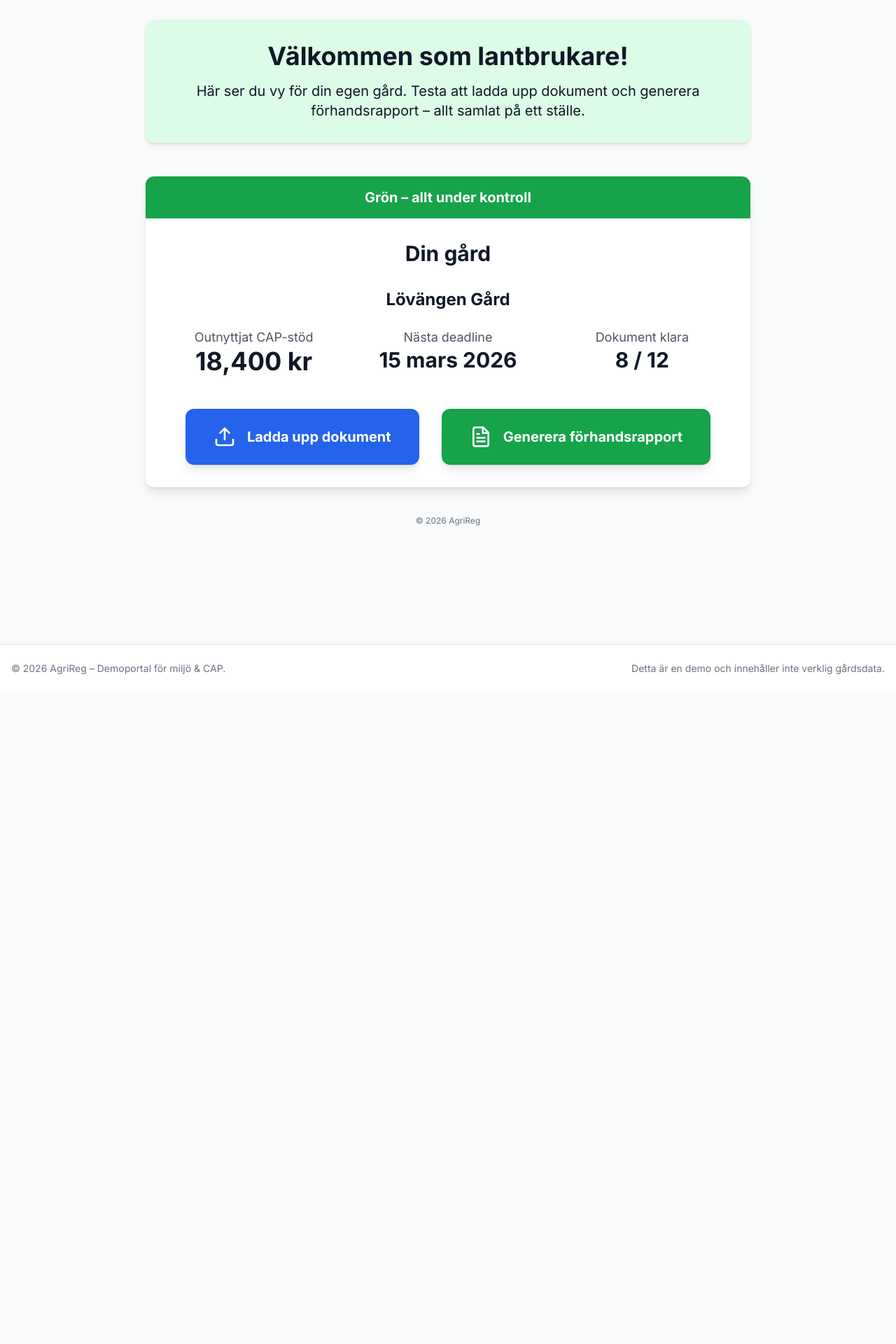
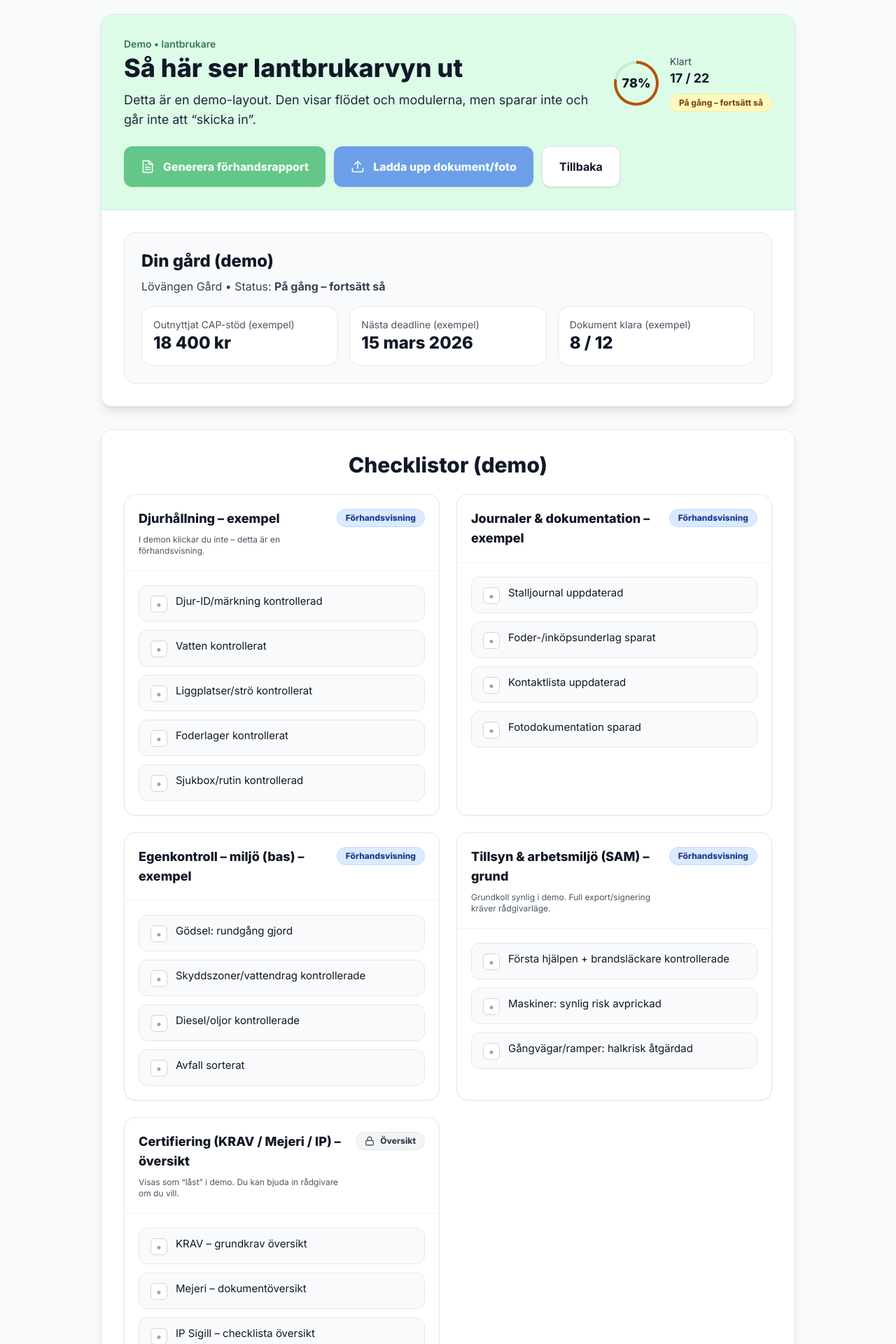
Before and after one commit to purre83/agrireg-demo-public, a Next.js app: page /for-lantbrukare in a window 1280 px wide. Shown: the part 100-2020 px from the top of the page at 70% size. Before the commit the page ends 1089 px from the top, so only its background shows below. Built offline with nearby package versions, Linux system fonts and the light colour scheme.

Commit message:
Fix demo lantbrukare vy

```diff
--- a/app/for-lantbrukare/page.tsx
+++ b/app/for-lantbrukare/page.tsx
@@ -112,6 +112,7 @@ export default function LantbrukarePage() {
 }
 
 /* ------------------------- PILOT VIEW ------------------------- */
+/* (LÄMNAS OBEARBETAD – enligt din instruktion) */
 
 function PilotView({ pilotFarm }: { pilotFarm: Farm }) {
   const modules = useMemo(() => {
@@ -226,7 +227,15 @@ function PilotView({ pilotFarm }: { pilotFarm: Farm }) {
       const arr = checks[m.id] || [];
       const done = arr.filter(Boolean).length;
       const pct = m.items.length ? Math.round((done / m.items.length) * 100) : 0;
-      return { id: m.id, title: m.title, done, total: m.items.length, pct: clamp(pct, 0, 100), status: statusFromPercent(pct), note: (m as any).note as string | undefined };
+      return {
+        id: m.id,
+        title: m.title,
+        done,
+        total: m.items.length,
+        pct: clamp(pct, 0, 100),
+        status: statusFromPercent(pct),
+        note: (m as any).note as string | undefined
+      };
     });
   }, [checks, modules]);
 
@@ -352,7 +361,6 @@ function PilotView({ pilotFarm }: { pilotFarm: Farm }) {
                 Generera förhandsrapport
               </button>
 
-              {/* FIX #9: Smart lösning: knappen finns men är diskret, och kan tas bort helt senare */}
               <a
                 href="mailto:pilot@agrireg.se?subject=Harparboda – hjälp att exportera rapport"
                 className={exportBtnClass}
@@ -361,8 +369,6 @@ function PilotView({ pilotFarm }: { pilotFarm: Farm }) {
                 <Mail className="w-5 h-5" />
                 Hjälp att exportera (valfritt)
               </a>
-
-              {/* FIX #5: Ta bort tillbaka-knappen */}
             </div>
           </div>
 
@@ -556,10 +562,7 @@ function PilotView({ pilotFarm }: { pilotFarm: Farm }) {
           </div>
         </div>
 
-        {/* FIX #4: Ta bort rutan “Du har koll-läget här...” */}
-        {/* (borta) */}
-
-        {/* FOOTER (FIX #2 + #11) */}
+        {/* FOOTER */}
         <div className="text-center text-xs text-gray-500 mt-10 pb-10">
           © 2026 AgriReg
         </div>
@@ -608,7 +611,7 @@ function ReportModal({
   const status = statusFromPercent(summary.percent);
   const topTodos = todos.slice(0, 16);
 
-  // FIX #8: close on overlay click
+  // close on overlay click
   const onOverlayClick = (e: React.MouseEvent<HTMLDivElement>) => {
     if (e.target === e.currentTarget) onClose();
   };
@@ -618,7 +621,6 @@ function ReportModal({
       className="fixed inset-0 bg-black/60 flex items-center justify-center z-50 p-4"
       onClick={onOverlayClick}
     >
-      {/* FIX #8: scroll */}
       <div className="w-full max-w-4xl bg-white rounded-2xl shadow-2xl overflow-hidden max-h-[85vh] overflow-y-auto">
         <div className="p-5 border-b border-gray-100 flex items-center justify-between sticky top-0 bg-white z-10">
           <div>
@@ -703,7 +705,6 @@ function ReportModal({
               </p>
             </div>
 
-            {/* FIX #8: “Klar” stänger */}
             <button
               onClick={onClose}
               className="mt-5 w-full bg-green-600 text-white py-3 rounded-xl font-extrabold shadow hover:bg-green-700 transition"
@@ -722,31 +723,84 @@ function ReportModal({
 }
 
 /* ------------------------- DEMO VIEW ------------------------- */
+/* FIXAD: återställer “resten av sidan” + gör den lik Jockes vy men icke-funktionell. */
 
 function DemoView() {
   const exampleFarm = Array.isArray(farms) && farms.length > 0 ? farms[0] : null;
-
-  const bondStatusColor =
-    exampleFarm?.status === 'green'
-      ? 'bg-green-600 text-white'
-      : exampleFarm?.status === 'yellow'
-        ? 'bg-yellow-600 text-white'
-        : 'bg-red-600 text-white';
-
-  const statusText =
-    exampleFarm?.status === 'green'
-      ? 'Grön – allt under kontroll'
-      : exampleFarm?.status === 'yellow'
-        ? 'Gul – viss risk'
-        : 'Startläge – börja checka av!';
-
-  const unusedSupport = 18400;
 
   const [showInfoModal, setShowInfoModal] = useState(false);
   const [showInviteForm, setShowInviteForm] = useState(false);
   const [inviteEmail, setInviteEmail] = useState('');
   const [inviteSent, setInviteSent] = useState(false);
   const [showHelpForm, setShowHelpForm] = useState(false);
+
+  // “Ser ut som” Jockes vy men utan funktion: statiska siffror
+  const demoPct = exampleFarm?.status === 'green' ? 78 : exampleFarm?.status === 'yellow' ? 55 : 25;
+  const demoDone = Math.round((demoPct / 100) * 22);
+  const demoTotal = 22;
+  const overall = statusFromPercent(demoPct);
+
+  const ringStyle = {
+    background: `conic-gradient(${overall.ring} ${demoPct * 3.6}deg, rgba(0,0,0,0.08) 0deg)`,
+  } as React.CSSProperties;
+
+  const demoModules = useMemo(() => {
+    return [
+      {
+        id: 'djurhallning',
+        title: 'Djurhållning – exempel',
+        note: 'I demon klickar du inte – detta är en förhandsvisning.',
+        items: [
+          'Djur-ID/märkning kontrollerad',
+          'Vatten kontrollerat',
+          'Liggplatser/strö kontrollerat',
+          'Foderlager kontrollerat',
+          'Sjukbox/rutin kontrollerad',
+        ],
+      },
+      {
+        id: 'journaler',
+        title: 'Journaler & dokumentation – exempel',
+        items: [
+          'Stalljournal uppdaterad',
+          'Foder-/inköpsunderlag sparat',
+          'Kontaktlista uppdaterad',
+          'Fotodokumentation sparad',
+        ],
+      },
+      {
+        id: 'miljo',
+        title: 'Egenkontroll – miljö (bas) – exempel',
+        items: [
+          'Gödsel: rundgång gjord',
+          'Skyddszoner/vattendrag kontrollerade',
+          'Diesel/oljor kontrollerade',
+          'Avfall sorterat',
+        ],
+      },
+      {
+        id: 'sam',
+        title: 'Tillsyn & arbetsmiljö (SAM) – grund',
+        note: 'Grundkoll synlig i demo. Full export/signering kräver rådgivarläge.',
+        items: [
+          'Första hjälpen + brandsläckare kontrollerade',
+          'Maskiner: synlig risk avprickad',
+          'Gångvägar/ramper: halkrisk åtgärdad',
+        ],
+      },
+      {
+        id: 'cert',
+        title: 'Certifiering (KRAV / Mejeri / IP) – översikt',
+        note: 'Visas som “låst” i demo. Du kan bjuda in rådgivare om du vill.',
+        items: [
+          'KRAV – grundkrav översikt',
+          'Mejeri – dokumentöversikt',
+          'IP Sigill – checklista översikt',
+        ],
+        locked: true,
+      },
+    ];
+  }, []);
 
   if (!exampleFarm) {
     return (
@@ -766,63 +820,191 @@ function DemoView() {
     );
   }
 
+  // “Icke-funktionell” UI: knappar ser riktiga ut men är disabled
+  const disabledBtn =
+    "inline-flex items-center justify-center gap-3 px-6 py-4 rounded-xl font-extrabold shadow transition opacity-60 cursor-not-allowed";
+  const disabledBtnGreen = `${disabledBtn} bg-green-600 text-white`;
+  const disabledBtnBlue = `${disabledBtn} bg-blue-600 text-white`;
+
   return (
-    <div className="min-h-screen bg-gray-50 py-12">
-      <div className="max-w-4xl mx-auto px-4">
-        <div className="bg-green-100 p-8 rounded-xl mb-12 text-center shadow-md">
-          <h1 className="text-4xl font-bold mb-4">Välkommen som lantbrukare!</h1>
-          <p className="text-xl max-w-3xl mx-auto">
-            Här ser du vy för din egen gård. Testa att ladda upp dokument och generera förhandsrapport – allt samlat på ett ställe.
-          </p>
-        </div>
+    <div className="min-h-screen bg-gray-50 py-10">
+      <div className="max-w-5xl mx-auto px-4">
+        {/* DEMO-BANNER (liknar Jockes vy) */}
+        <div className="bg-white rounded-2xl shadow-lg border border-gray-200 overflow-hidden mb-8">
+          <div className="p-6 md:p-8 bg-green-100 border-b border-green-200">
+            <div className="flex flex-col md:flex-row md:items-center md:justify-between gap-6">
+              <div>
+                <p className="text-sm font-semibold text-green-900/80">Demo • lantbrukare</p>
+                <h1 className="text-3xl md:text-4xl font-extrabold mt-1">
+                  Så här ser lantbrukarvyn ut
+                </h1>
+                <p className="text-base md:text-lg mt-3 text-gray-800 max-w-2xl">
+                  Detta är en demo-layout. Den visar flödet och modulerna, men sparar inte och går inte att “skicka in”.
+                </p>
+              </div>
 
-        <div className="bg-white rounded-xl shadow-lg overflow-hidden">
-          <div className={`p-4 text-center font-bold text-xl ${bondStatusColor}`}>
-            {statusText}
-          </div>
-
-          <div className="p-8">
-            <h2 className="text-3xl font-bold mb-8 text-center">Din gård</h2>
-
-            <h3 className="text-2xl font-bold mb-6 text-center">{exampleFarm.name}</h3>
-
-            <div className="grid grid-cols-1 md:grid-cols-3 gap-8 mb-12">
-              <div className="text-center">
-                <p className="text-lg text-gray-600">Outnyttjat CAP-stöd</p>
-                <p className="text-4xl font-bold text-primary">{unusedSupport.toLocaleString()} kr</p>
-              </div>
-              <div className="text-center">
-                <p className="text-lg text-gray-600">Nästa deadline</p>
-                <p className="text-3xl font-bold">15 mars 2026</p>
-              </div>
-              <div className="text-center">
-                <p className="text-lg text-gray-600">Dokument klara</p>
-                <p className="text-3xl font-bold">8 / 12</p>
+              <div className="flex items-center gap-4">
+                <div className="w-16 h-16 rounded-full p-1" style={ringStyle} aria-label={`Demo progress ${demoPct}%`}>
+                  <div className="w-full h-full rounded-full bg-green-100 flex items-center justify-center">
+                    <span className="text-lg font-extrabold text-gray-900">{demoPct}%</span>
+                  </div>
+                </div>
+                <div>
+                  <p className="text-sm text-gray-700">Klart</p>
+                  <p className="text-lg font-bold text-gray-900">
+                    {demoDone} / {demoTotal}
+                  </p>
+                  <span className={`inline-flex mt-2 items-center gap-2 px-3 py-1 rounded-full border text-xs font-extrabold ${overall.pill}`}>
+                    {overall.label}
+                  </span>
+                </div>
               </div>
             </div>
 
-            <div className="flex flex-col sm:flex-row gap-8 justify-center">
-              <button className="flex items-center justify-center gap-4 bg-blue-600 text-white px-10 py-6 rounded-xl font-bold hover:bg-blue-700 transition shadow-lg text-xl">
-                <Upload size={32} />
-                Ladda upp dokument
-              </button>
-              <button className="flex items-center justify-center gap-4 bg-green-600 text-white px-10 py-6 rounded-xl font-bold hover:bg-green-700 transition shadow-lg text-xl">
-                <FileText size={32} />
+            {/* TOP ACTIONS (visuellt, ej funktionellt) */}
+            <div className="mt-6 flex flex-col sm:flex-row gap-3">
+              <button disabled className={disabledBtnGreen}>
+                <FileText className="w-5 h-5" />
                 Generera förhandsrapport
               </button>
+
+              <button disabled className={disabledBtnBlue}>
+                <Upload className="w-5 h-5" />
+                Ladda upp dokument/foto
+              </button>
+
+              <Link
+                href="/"
+                className="inline-flex items-center justify-center gap-3 bg-white text-gray-900 px-6 py-4 rounded-xl font-bold shadow border border-gray-200 hover:bg-gray-50 transition"
+              >
+                Tillbaka
+              </Link>
+            </div>
+          </div>
+
+          {/* “Din gård”-kort (demo) */}
+          <div className="p-6 md:p-8">
+            <div className="bg-gray-50 border border-gray-200 rounded-2xl p-6">
+              <h2 className="text-xl md:text-2xl font-extrabold text-gray-900">Din gård (demo)</h2>
+              <p className="mt-2 text-gray-700">
+                {exampleFarm?.name || 'Exempelgård'} • Status: <span className="font-bold">{overall.label}</span>
+              </p>
+              <div className="mt-4 grid md:grid-cols-3 gap-4">
+                <div className="bg-white rounded-2xl border border-gray-200 p-4">
+                  <p className="text-sm text-gray-600">Outnyttjat CAP-stöd (exempel)</p>
+                  <p className="text-2xl font-extrabold text-primary">18 400 kr</p>
+                </div>
+                <div className="bg-white rounded-2xl border border-gray-200 p-4">
+                  <p className="text-sm text-gray-600">Nästa deadline (exempel)</p>
+                  <p className="text-2xl font-extrabold text-gray-900">15 mars 2026</p>
+                </div>
+                <div className="bg-white rounded-2xl border border-gray-200 p-4">
+                  <p className="text-sm text-gray-600">Dokument klara (exempel)</p>
+                  <p className="text-2xl font-extrabold text-gray-900">8 / 12</p>
+                </div>
+              </div>
             </div>
           </div>
         </div>
 
-        {/* FIX #2/#11: ingen demo-footertext */}
+        {/* CHECKLISTOR (demo: synliga men icke-klickbara) */}
+        <div className="bg-white rounded-2xl shadow-lg p-6 md:p-8 mb-8 border border-gray-200">
+          <h2 className="text-2xl md:text-3xl font-extrabold text-center mb-6">Checklistor (demo)</h2>
+
+          <div className="grid md:grid-cols-2 gap-6">
+            {demoModules.map((m) => {
+              const locked = Boolean((m as any).locked);
+              return (
+                <div key={m.id} className="rounded-2xl border border-gray-200 shadow-sm bg-white overflow-hidden">
+                  <div className="p-5 border-b border-gray-100 flex items-start justify-between gap-3">
+                    <div>
+                      <h3 className="text-lg font-extrabold">{m.title}</h3>
+                      {m.note && <p className="text-xs text-gray-600 mt-2">{m.note}</p>}
+                    </div>
+
+                    <span className={`shrink-0 inline-flex items-center gap-2 px-3 py-1 rounded-full border text-xs font-extrabold ${
+                      locked ? 'bg-gray-100 text-gray-700 border-gray-200' : 'bg-blue-100 text-blue-900 border-blue-200'
+                    }`}>
+                      {locked ? (
+                        <>
+                          <Lock className="w-3.5 h-3.5" />
+                          Översikt
+                        </>
+                      ) : (
+                        'Förhandsvisning'
+                      )}
+                    </span>
+                  </div>
+
+                  <div className="p-5 space-y-3">
+                    {m.items.map((text, idx) => (
+                      <div
+                        key={idx}
+                        className="w-full text-left flex items-start gap-3 rounded-xl px-4 py-3 border bg-gray-50 border-gray-200"
+                      >
+                        <span
+                          className="mt-0.5 w-6 h-6 rounded-md border flex items-center justify-center shrink-0 bg-white border-gray-300 text-gray-400"
+                          aria-hidden
+                          title="Demo (ej klickbar)"
+                        >
+                          •
+                        </span>
+                        <span className="text-sm md:text-[15px] text-gray-900 leading-snug">{text}</span>
+                      </div>
+                    ))}
+                  </div>
+                </div>
+              );
+            })}
+          </div>
+        </div>
+
+        {/* BJUD IN RÅDGIVARE (som du ville återha) */}
+        <div className="bg-gray-100 rounded-2xl shadow p-6 md:p-8 mb-8 border border-gray-300">
+          <div className="flex items-center mb-4 justify-center">
+            <Lock className="h-7 w-7 text-gray-700 mr-3" />
+            <h3 className="text-xl md:text-2xl font-extrabold text-gray-900">Certifiering & export</h3>
+          </div>
+
+          <p className="text-center text-gray-800 mb-6 max-w-2xl mx-auto">
+            Vill du aktivera certifiering eller få export i ett specifikt format? Då kan du bjuda in din rådgivare
+            (eller be oss hjälpa dig hitta en).
+          </p>
+
+          <div className="flex flex-col md:flex-row gap-4 justify-center">
+            <button
+              onClick={() => setShowInviteForm(true)}
+              className="bg-green-600 text-white px-8 py-4 rounded-xl font-extrabold hover:bg-green-700 transition shadow-lg"
+            >
+              Bjud in rådgivare
+            </button>
+            <button
+              onClick={() => setShowHelpForm(true)}
+              className="bg-gray-700 text-white px-8 py-4 rounded-xl font-extrabold hover:bg-gray-800 transition shadow-lg"
+            >
+              Jag har ingen rådgivare – hjälp mig
+            </button>
+          </div>
+
+          <div className="text-center mt-4">
+            <button
+              onClick={() => setShowInfoModal(true)}
+              className="text-sm text-gray-600 underline"
+            >
+              Vad krävs för att aktivera detta?
+            </button>
+          </div>
+        </div>
+
+        {/* FOOTER */}
         <div className="text-center text-xs text-gray-500 mt-10 pb-10">
           © 2026 AgriReg
         </div>
 
-        {/* modaler (oförändrade) */}
+        {/* modaler (samma som tidigare, men nu nås de faktiskt) */}
         {showInfoModal && (
           <div className="fixed inset-0 bg-black bg-opacity-50 flex items-center justify-center z-50 p-4">
-            <div className="bg-white rounded-2xl shadow-2xl p-8 max-w-md">
+            <div className="bg-white rounded-2xl shadow-2xl p-8 max-w-md w-full">
               <h3 className="text-2xl font-bold mb-4">Vad krävs för att aktivera certifiering?</h3>
               <p className="text-gray-700 mb-6">
                 KRAV, mejeri och andra certifieringar kräver rådgivarläge för:
@@ -830,11 +1012,11 @@ function DemoView() {
               <ul className="list-disc list-inside text-gray-700 mb-6 space-y-2">
                 <li>Kvalitetssäkring och spårbarhet</li>
                 <li>Full integration i tillsynsunderlag</li>
-                <li>Signering och export till Länsstyrelsen</li>
+                <li>Signering och export</li>
               </ul>
               <button
                 onClick={() => setShowInfoModal(false)}
-                className="mt-6 w-full bg-gray-600 text-white py-3 rounded-lg font-medium hover:bg-gray-700"
+                className="mt-2 w-full bg-gray-700 text-white py-3 rounded-lg font-bold hover:bg-gray-800"
               >
                 Stäng
               </button>
@@ -844,12 +1026,12 @@ function DemoView() {
 
         {showInviteForm && (
           <div className="fixed inset-0 bg-black bg-opacity-50 flex items-center justify-center z-50 p-4">
-            <div className="bg-white rounded-2xl shadow-2xl p-8 max-w-md">
+            <div className="bg-white rounded-2xl shadow-2xl p-8 max-w-md w-full">
               <h3 className="text-2xl font-bold mb-4">Bjud in rådgivare</h3>
               {!inviteSent ? (
                 <>
                   <p className="text-gray-700 mb-6">
-                    Ange rådgivarens e-post – vi skickar inbjudan.
+                    Ange rådgivarens e-post – vi skickar en inbjudan.
                   </p>
                   <input
                     type="email"
@@ -861,7 +1043,7 @@ function DemoView() {
                   <div className="flex gap-4">
                     <button
                       onClick={() => setInviteSent(true)}
-                      className="flex-1 bg-green-600 text-white py-3 rounded-lg font-medium hover:bg-green-700"
+                      className="flex-1 bg-green-600 text-white py-3 rounded-lg font-bold hover:bg-green-700"
                     >
                       Skicka
                     </button>
@@ -871,7 +1053,7 @@ function DemoView() {
                         setInviteSent(false);
                         setInviteEmail('');
                       }}
-                      className="flex-1 bg-gray-300 text-gray-700 py-3 rounded-lg font-medium"
+                      className="flex-1 bg-gray-200 text-gray-800 py-3 rounded-lg font-bold hover:bg-gray-300"
                     >
                       Avbryt
                     </button>
@@ -879,8 +1061,8 @@ function DemoView() {
                 </>
               ) : (
                 <>
-                  <p className="text-center text-green-600 text-xl font-medium mb-6">
-                    Skickat till {inviteEmail}!
+                  <p className="text-center text-green-700 text-lg font-extrabold mb-6">
+                    Inbjudan är skickad till {inviteEmail}!
                   </p>
                   <button
                     onClick={() => {
@@ -888,7 +1070,7 @@ function DemoView() {
                       setInviteSent(false);
                       setInviteEmail('');
                     }}
-                    className="w-full bg-gray-600 text-white py-3 rounded-lg font-medium hover:bg-gray-700"
+                    className="w-full bg-gray-700 text-white py-3 rounded-lg font-bold hover:bg-gray-800"
                   >
                     Stäng
                   </button>
@@ -900,14 +1082,14 @@ function DemoView() {
 
         {showHelpForm && (
           <div className="fixed inset-0 bg-black bg-opacity-50 flex items-center justify-center z-50 p-4">
-            <div className="bg-white rounded-2xl shadow-2xl p-8 max-w-md">
+            <div className="bg-white rounded-2xl shadow-2xl p-8 max-w-md w-full">
               <h3 className="text-2xl font-bold mb-4">Hitta rådgivare</h3>
               <p className="text-gray-700 mb-6">
                 Vi hjälper dig hitta en AgriReg-rådgivare i ditt område.
               </p>
               <button
                 onClick={() => setShowHelpForm(false)}
-                className="w-full bg-gray-600 text-white py-3 rounded-lg font-medium hover:bg-gray-700"
+                className="w-full bg-gray-700 text-white py-3 rounded-lg font-bold hover:bg-gray-800"
               >
                 Stäng
               </button>
```
